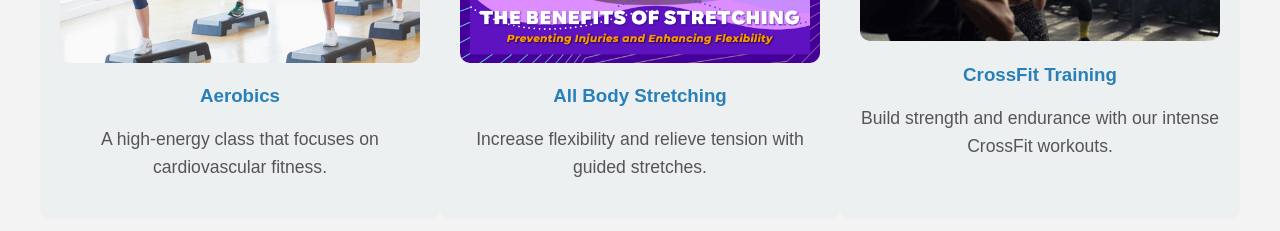
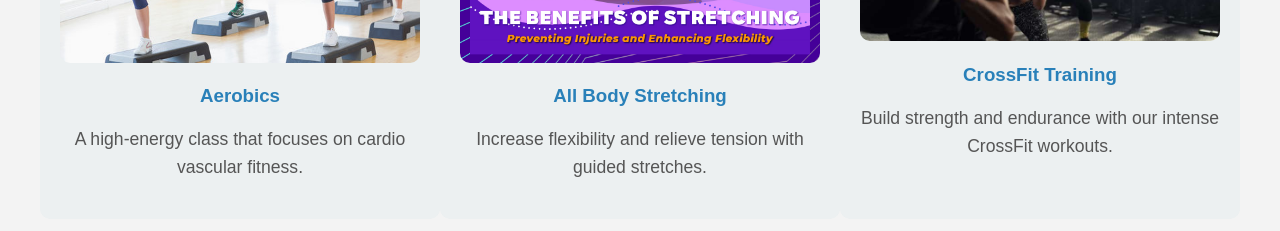
Before and after one commit to Prathmesh044/fitness, a plain HTML site: page index.html in a window 1280 px wide. Shown: the part 1060-1291 px from the top of the page. Drawn offline with Linux system fonts and the light colour scheme.

Commit message:
index.html

```diff
--- a/index.html
+++ b/index.html
@@ -168,7 +168,7 @@
                 <div class="service">
                     <img src="aero.jpg" alt="Aerobics">
                     <h3>Aerobics</h3>
-                    <p>A high-energy class that focuses on cardiovascular fitness.</p>
+                    <p>A high-energy class that focuses on cardio vascular fitness.</p>
                 </div>
                 <div class="service">
                     <img src="strech.jpg" alt="Stretching">
```
